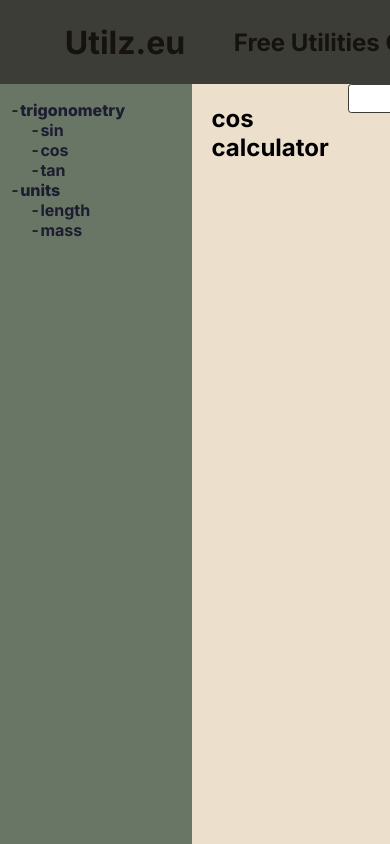
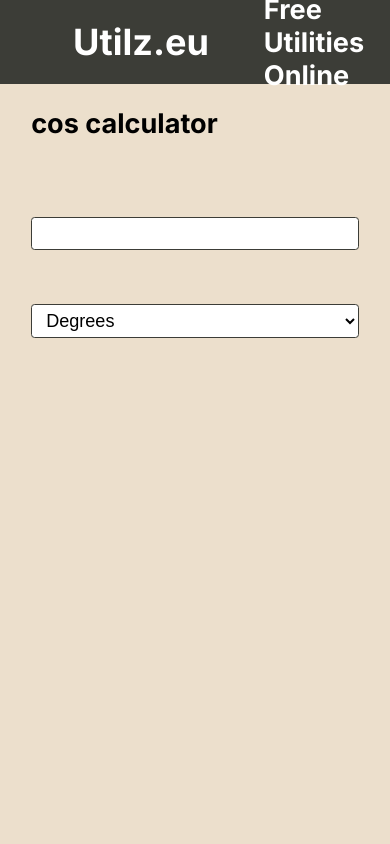
Before and after one commit to KonkenBonken/Converzion, a Next.js app: page /trigonometry/cos in a window 390 px wide. Built offline with nearby package versions, Linux system fonts and the light colour scheme.

Commit message:
restructure page and make responsive

```diff
--- a/app/globals.scss
+++ b/app/globals.scss
@@ -6,4 +6,5 @@ body {
   overflow-x: hidden;
   margin: 0;
   padding: 0;
+  font-size: 2.14vh;
 }
--- a/app/main.module.scss
+++ b/app/main.module.scss
@@ -1,14 +1,18 @@
-.body {
-  background-color: #ECDFCC;
+body.body {
+  background-color: #ecdfcc;
   display: grid;
-  grid-template-columns: minmax(12rem, 12vw) 1fr 5vw;
-  grid-template-rows: minmax(5rem, 10vh) 1fr;
-  grid-column-gap: 5vw;
+  grid-template-columns: 12rem 1fr 12rem;
+  grid-template-rows: 10vh 1fr;
+  grid-column-gap: 8vw;
+
+  @media (width <= 1000px) {
+    grid-template-columns: 0 1fr 0;
+  }
 
   > .header {
     grid-area: 1 / 1 / 2 / 4;
-    background-color: #3C3D37;
-    color: #16130e;
+    background-color: #3c3d37;
+    color: #fff;
     display: flex;
     justify-content: flex-start;
     align-items: center;
@@ -28,9 +32,14 @@
     grid-area: 2 / 1 / 3 / 2;
     background-color: #697565;
 
+    @media (width <= 1000px) {
+      width: 0;
+      overflow: hidden;
+    }
+
     ul {
       padding-inline-start: 2ch;
-      list-style: '-';
+      list-style: "-";
 
       a {
         color: #1c1d31;
@@ -47,27 +56,31 @@
           font-weight: 700;
         }
 
-        > li {}
+        > li {
+        }
       }
     }
   }
 
   > .main {
-    grid-area: 2 / 2 / 3 / 3;
     flex-direction: column;
-    gap: 1em;
-    align-items: flex-start;
-    display: grid;
-    grid-template-columns: 1fr 1fr 1.5fr;
-    grid-column-gap: 5vw;
-    grid-row-gap: 5vh;
+    gap: 3em;
+    display: flex;
+
+    > section {
+      justify-content: space-between;
+      width: 100%;
+      gap: 3em;
+    }
 
     .mainSection {
-      grid-area: 1 / 1 / 2 / 3;
-
       > section {
         display: flex;
         gap: 1ch;
+      }
+
+      > span {
+        margin-inline-end: 1ch;
       }
 
       > input {
@@ -79,47 +92,50 @@
       text-decoration: none;
     }
 
-    input, select {
+    input,
+    select {
       background-color: #fff;
-      border: #3C3D37 .1em solid;
-      border-radius: .2em;
-      padding: .5ch 1ch;
+      border: #3c3d37 0.1em solid;
+      border-radius: 0.2em;
+      padding: 0.5ch 1ch;
       line-height: 100%;
       font-size: 1em;
     }
 
-    .mainSection {
-      grid-area: 1 / 1 / 2 / 4;
-    }
-
-    .result {
-      grid-area: 1 / 1 / 2 / 3;
-    }
-
     .sidebar {
-      grid-area: 2 / 3 / 3 / 4;
       display: flex;
       flex-direction: column;
       gap: 3em;
 
-      > * {
+      > article {
         background-color: #fff;
         padding: 1em 4ch 2em;
-        border-radius: .5em;
+        border-radius: 0.5em;
       }
     }
 
     .linkList {
-      &.to {
-        grid-area: 2 / 2 / 3 / 3;
+      display: flex;
+      flex-direction: row;
+
+      @media (width <= 800px) {
+        flex-direction: column;
+
+        > section {
+          align-content: center;
+
+          > h4 {
+            text-align: center;
+          }
+
+          > ul {
+            margin-inline: auto;
+          }
+        }
       }
 
-      &.from {
-        grid-area: 2 / 1 / 3 / 2;
-      }
-
-      &.both {
-        grid-area: 2 / 1 / 3 /3;
+      h4 {
+        margin-block-start: 0;
       }
     }
   }
```
Also changed, not shown: src/components/LinkSelect.module.scss (+11 -10 lines), src/page/UnitPage.tsx (+18 -14 lines).
